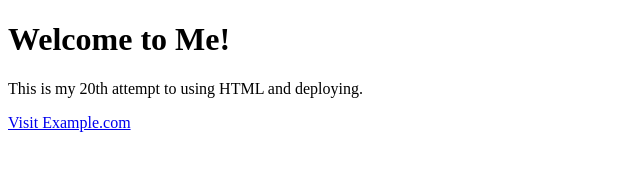
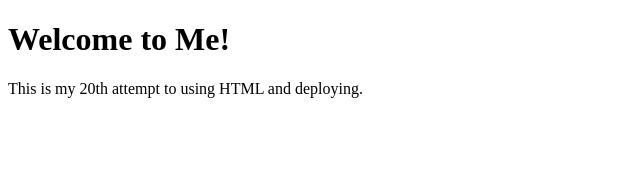
Before and after one commit to aqdopro/novice_website, a plain HTML site: page index.html in a window 1280 px wide. Shown: the whole page, without its empty margins (0-640 px from the left). Drawn offline with Linux system fonts and the light colour scheme.

Commit message:
Removed example URL

```diff
--- a/index.html
+++ b/index.html
@@ -6,6 +6,5 @@
 <body>
     <h1>Welcome to Me!</h1>
     <p>This is my 20th attempt to using HTML and deploying.</p>
-    <a href="https://www.example.com">Visit Example.com</a>
 </body>
 </html>
```
